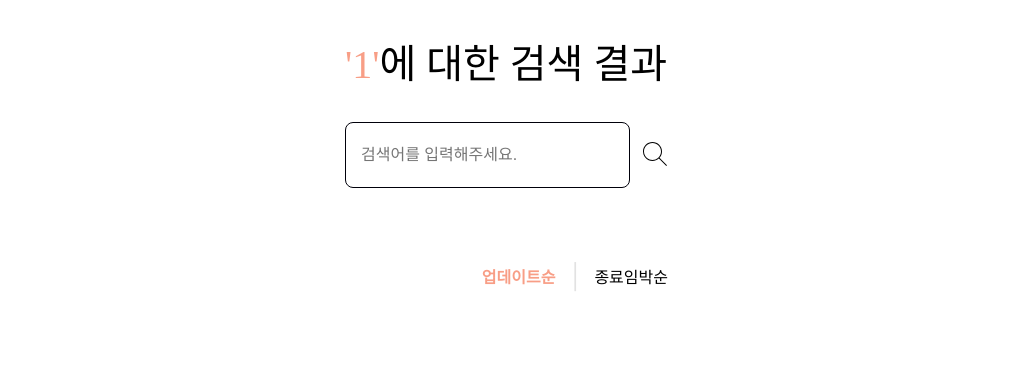
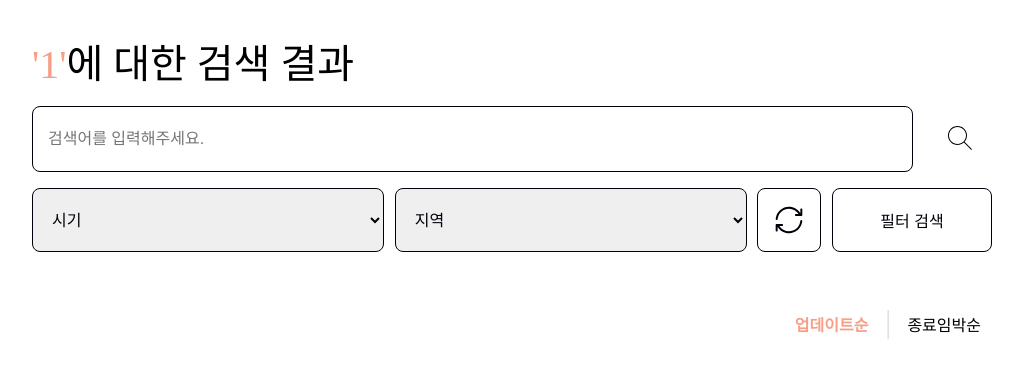
Before and after one commit to nodb/FestivalMap, a Django app: page /show/search/1 in a window 1280 px wide. Shown: the part 96-474 px from the top of the page, without its empty margins (128-1151 px from the left). Run offline with Django 4.2, Linux system fonts and the light colour scheme; data that the repository does not hold is empty.

Commit message:
add: 시기/지역 filter 기능

```diff
--- a/festivalmap/static/css/list.css
+++ b/festivalmap/static/css/list.css
@@ -1,42 +1,70 @@
+.head_box {
+  padding: 2rem 0;
+  width: 60rem;
+}
+
 .section_outer {
   position: relative;
   top: 6rem;
 }
-
 .search_text {
-  padding: 2rem 0 0;
+  /* padding: 2rem 0 0; */
   font-size: 2.5rem;
   color: black;
 }
-
 .search_text > span {
   color: #f89e86;
 }
-
-.search_box {
-  padding: 2rem 0 4rem;
+.search_box,
+.filter_box {
+  margin: 1rem 0;
   display: flex;
   align-items: center;
+  justify-content: space-between;
 }
-
-.search {
+.search,
+select,
+#reset,
+#filter_search {
   height: 4rem;
-  padding: 0 46px 0 15px;
+  padding: 0 0 0 15px;
   border-radius: 8px;
   font-size: 16px;
-  color: #00000A;
+  color: #00000a;
   width: 90%;
-  border: solid 1px #00000A;
+  border: solid 1px #00000a;
   white-space: pre-wrap;
 }
-
 #search {
   width: 4rem;
   height: 4rem;
 }
-
 #search > svg {
-  fill: black
+  fill: black;
+}
+.select_box {
+  width: 100%;
+}
+.select_box {
+  width: 22rem;
+}
+select {
+  width: 100%;
+}
+#reset {
+  padding: 0;
+  width: 4rem;
+  display: flex;
+  align-items: center;
+  justify-content: center;
+}
+#reset > svg {
+  fill: #00000a;
+  width: 2rem;
+}
+#filter_search {
+  padding: 0;
+  width: 10rem;
 }
 
 .order_box {
@@ -49,8 +77,8 @@
   margin: 0 0.5rem;
   font-size: 1rem;
 }
-
-#축제일순, #업데이트순 {
+#축제일순,
+#업데이트순 {
   color: #f89e86;
   font-weight: bold;
 }
@@ -76,6 +104,7 @@
   border: none;
   border-radius: 0;
   flex-wrap: wrap;
+  margin: 0;
 }
 .list {
   padding: 1rem;
--- a/festivalmap/static/js/search.js
+++ b/festivalmap/static/js/search.js
@@ -4,10 +4,13 @@ function search() {
 
   // ID가 festival_search
   if (searchElement.id === "festival_search") {
-        window.location.href = '/festival/search/' + searchElement.value;
+    window.location.href = "/festival/search/" + searchElement.value;
   }
   // ID가 show_search
   else if (searchElement.id === "show_search") {
-        window.location.href = '/show/search/' + searchElement.value;
+    window.location.href = "/show/search/" + searchElement.value;
   }
 }
+function refresh() {
+  location.reload(true);
+}
--- a/festivalmap/templates/festivalmap/base.html
+++ b/festivalmap/templates/festivalmap/base.html
@@ -6,6 +6,7 @@
     {% include 'header.html' %} {% block content %} {% endblock %}
   </body>
   <script src="{% static 'js/search.js' %}"></script>
+  <script src="{% static 'js/filter.js' %}"></script>
   <script src="{% static 'js/order.js' %}"></script>
   <script src="{% static 'js/slider.js' %}"></script>
   <script src="{% static 'js/popup.js' %}"></script>
--- a/festivalmap/templates/festivalmap/list.html
+++ b/festivalmap/templates/festivalmap/list.html
@@ -3,6 +3,7 @@
   <div class="section_outer">
     <section>
       <article>
+        <div class="head_box">
           <div class="search_text">
           {% if 검색 %}
             <span>'{{ 검색 }}'</span>에 대한 검색 결과
@@ -34,6 +35,56 @@
                 <path d="M15.853 16.56c-1.683 1.517-3.911 2.44-6.353 2.44-5.243 0-9.5-4.257-9.5-9.5s4.257-9.5 9.5-9.5 9.5 4.257 9.5 9.5c0 2.442-.923 4.67-2.44 6.353l7.44 7.44-.707.707-7.44-7.44zm-6.353-15.56c4.691 0 8.5 3.809 8.5 8.5s-3.809 8.5-8.5 8.5-8.5-3.809-8.5-8.5 3.809-8.5 8.5-8.5z"/>
               </svg>
             </button>
+          </div>
+          <div class="filter_box">
+            <div class="select_box">
+              <label for="select_date"></label>
+              <select name="select_date" id="select_date" onchange="select()">
+                <option value="">시기</option>
+                <option value="A">개최중</option>
+                <option value="B">개최예정</option>
+                <option value="01">01월</option>
+                <option value="02">02월</option>
+                <option value="03">03월</option>
+                <option value="04">04월</option>
+                <option value="05">05월</option>
+                <option value="06">06월</option>
+                <option value="07">07월</option>
+                <option value="08">08월</option>
+                <option value="09">09월</option>
+                <option value="10">10월</option>
+                <option value="11">11월</option>
+                <option value="12">12월</option>
+              </select>
+            </div>
+            <div class="select_box">
+              <label for="select_area"></label>
+              <select name="select_area" id="select_area" onchange="select()">
+                <option value="">지역</option>
+                <option value="1">서울</option>
+                <option value="2">인천</option>
+                <option value="3">대전</option>
+                <option value="4">대구</option>
+                <option value="5">광주</option>
+                <option value="6">부산</option>
+                <option value="7">울산</option>
+                <option value="8">세종시</option>
+                <option value="31">경기도</option>
+                <option value="32">강원도</option>
+                <option value="33">충청북도</option>
+                <option value="34">충청남도</option>
+                <option value="35">경상북도</option>
+                <option value="36">경상남도</option>
+                <option value="37">전라북도</option>
+                <option value="38">전라남도</option>
+                <option value="39">제주도</option>
+              </select>
+            </div>
+            <button id="reset" onclick="refresh()">
+              <svg clip-rule="evenodd" fill-rule="evenodd" stroke-linejoin="round" stroke-miterlimit="2" viewBox="0 0 24 24" xmlns="http://www.w3.org/2000/svg"><path d="m21.897 13.404.008-.057v.002c.024-.178.044-.357.058-.537.024-.302-.189-.811-.749-.811-.391 0-.715.3-.747.69-.018.221-.044.44-.078.656-.645 4.051-4.158 7.153-8.391 7.153-3.037 0-5.704-1.597-7.206-3.995l1.991-.005c.414 0 .75-.336.75-.75s-.336-.75-.75-.75h-4.033c-.414 0-.75.336-.75.75v4.049c0 .414.336.75.75.75s.75-.335.75-.75l.003-2.525c1.765 2.836 4.911 4.726 8.495 4.726 5.042 0 9.217-3.741 9.899-8.596zm-19.774-2.974-.009.056v-.002c-.035.233-.063.469-.082.708-.024.302.189.811.749.811.391 0 .715-.3.747-.69.022-.28.058-.556.107-.827.716-3.968 4.189-6.982 8.362-6.982 3.037 0 5.704 1.597 7.206 3.995l-1.991.005c-.414 0-.75.336-.75.75s.336.75.75.75h4.033c.414 0 .75-.336.75-.75v-4.049c0-.414-.336-.75-.75-.75s-.75.335-.75.75l-.003 2.525c-1.765-2.836-4.911-4.726-8.495-4.726-4.984 0-9.12 3.654-9.874 8.426z" fill-rule="nonzero"/></svg>
+            </button>
+            <button id="filter_search" onclick="filter()">필터 검색</button>
+          </div>
         </div>
         <div class="order_box">
           {% if 축제 %}
```
Also changed, not shown: festivalmap/static/js/filter.js (added, +280 -0 lines). Lines whose indentation alone changed are shown as unchanged.
